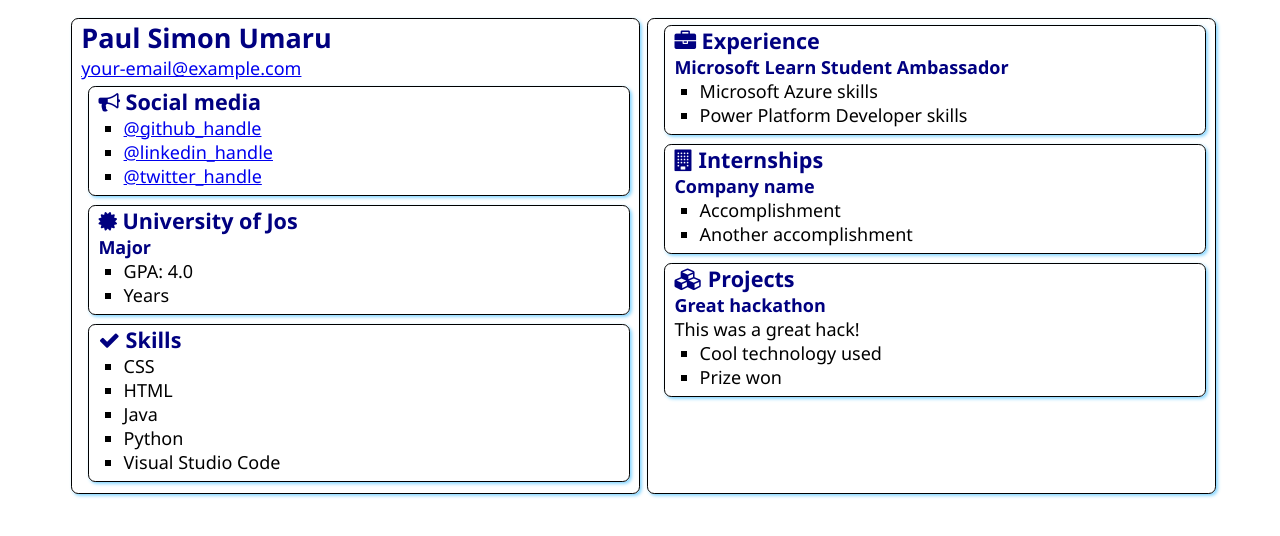
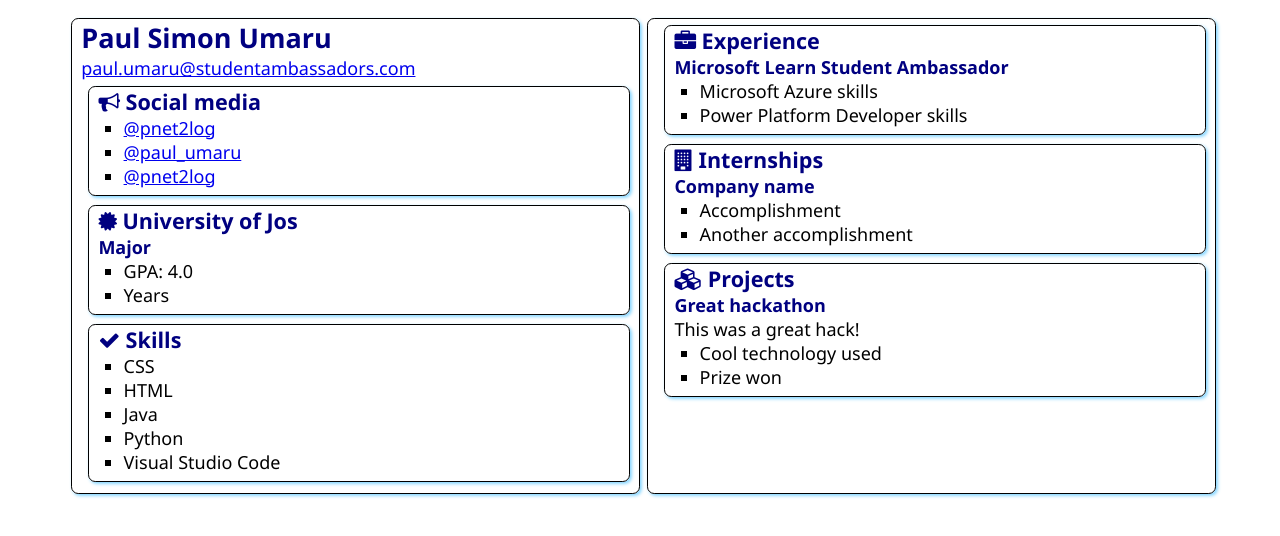
Before and after one commit to pnet2log/SATechnicalOnboarding, a plain HTML site: page src/index.html in a window 1280 px wide. Drawn offline with Linux system fonts and the light colour scheme.

Commit message:
Update index.html
Added Social handles

```diff
--- a/src/index.html
+++ b/src/index.html
@@ -13,7 +13,7 @@
     <main>
         <article class="box">
             <h1>Paul Simon Umaru</h1>
-            <div><a href="mailto:paul.umaru@studentambassadors.com">your-email@example.com</a></div>
+            <div><a href="mailto:paul.umaru@studentambassadors.com">paul.umaru@studentambassadors.com</a></div>
 
             <section class="box">
                 <h2>
@@ -21,9 +21,9 @@
                     Social media
                 </h2>
                 <ul>
-                    <li><a href="https://github.com/pnet2log">@github_handle</a></li>
-                    <li><a href="https://linkedin.com/in/paul_umaru">@linkedin_handle</a></li>
-                    <li><a href="https://twitter.com/pnet2log">@twitter_handle</a></li>
+                    <li><a href="https://github.com/pnet2log">@pnet2log</a></li>
+                    <li><a href="https://linkedin.com/in/paul_umaru">@paul_umaru</a></li>
+                    <li><a href="https://twitter.com/pnet2log">@pnet2log</a></li>
                 </ul>
             </section>
 
```
